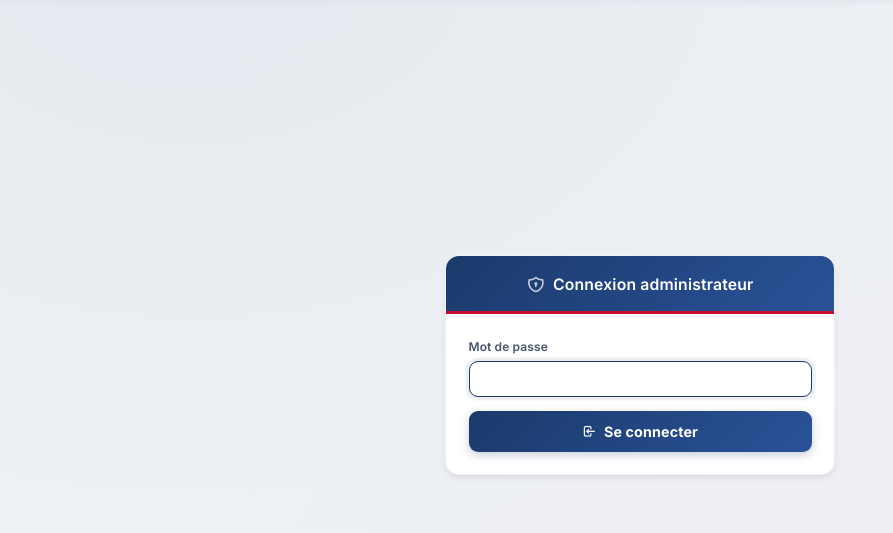
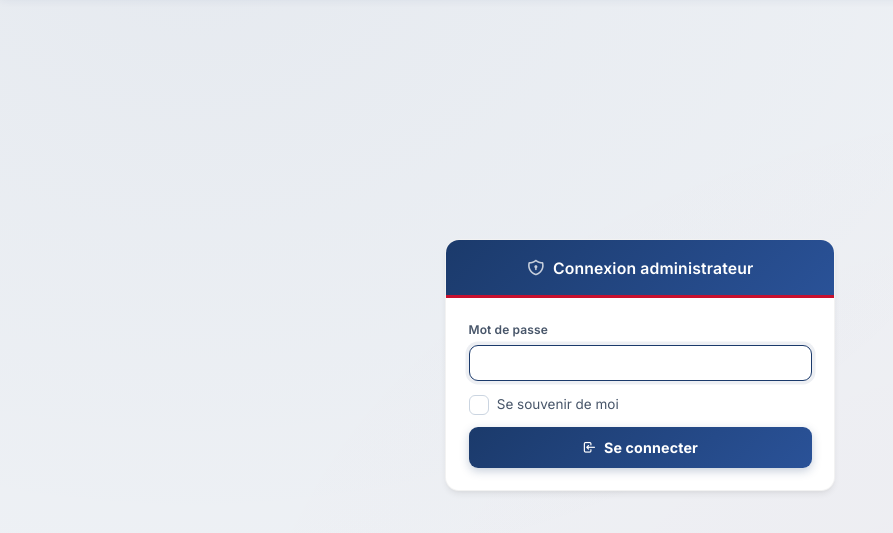
Before and after one commit to Arthur-91140/ALUPS-Mannequin, a Flask app: page /admin/login in a window 1280 px wide. Shown: the part 66-599 px from the top of the page, without its empty margins (0-893 px from the left). Run offline with Flask 3, Linux system fonts and the light colour scheme.

Commit message:
Connexion : case « Se souvenir de moi » (session persistante 30 j)
- Case à cocher stylée sur la page de connexion
- session.permanent activée quand cochée, sinon session expirant à la
  fermeture du navigateur
- PERMANENT_SESSION_LIFETIME = 30 jours
- Bump SW v5 (style.css modifié)

Co-Authored-By: Claude Opus 4.8 <noreply@anthropic.com>

```diff
--- a/app.py
+++ b/app.py
@@ -2,7 +2,7 @@ import os
 import uuid
 import base64
 import sqlite3
-from datetime import datetime
+from datetime import datetime, timedelta
 from functools import wraps
 from io import BytesIO
 
@@ -40,6 +40,9 @@ else:
     app.secret_key = os.urandom(32)
     with open(SECRET_KEY_FILE, 'wb') as f:
         f.write(app.secret_key)
+
+# Durée de la session « se souvenir de moi »
+app.config['PERMANENT_SESSION_LIFETIME'] = timedelta(days=30)
 
 MANNEQUIN_TYPES = ['Homme', 'Femme', 'Enfant', 'Nourrisson']
 DEFAULT_ADMIN_PASSWORD = 'ALUPSAdmin'
@@ -446,6 +449,8 @@ def admin_login():
 
         if valid:
             session['admin_logged_in'] = True
+            # Se souvenir de moi : session persistante (30 j) sinon expire à la fermeture
+            session.permanent = bool(request.form.get('remember'))
             return redirect(url_for('admin_dashboard'))
         else:
             flash('Mot de passe incorrect.', 'danger')
--- a/static/css/style.css
+++ b/static/css/style.css
@@ -1008,6 +1008,48 @@ tbody tr:last-child td { border-bottom: none; }
 
 .auth-box .btn-submit { margin-top: 0.75rem; }
 
+/* Case à cocher « se souvenir de moi » */
+.check {
+    display: flex;
+    align-items: center;
+    gap: 0.55rem;
+    margin-top: 0.9rem;
+    cursor: pointer;
+    font-size: 0.9rem;
+    color: var(--g600);
+    user-select: none;
+}
+.check input[type="checkbox"] {
+    appearance: none;
+    -webkit-appearance: none;
+    width: 20px;
+    height: 20px;
+    flex: 0 0 auto;
+    border: 1.5px solid var(--g300);
+    border-radius: var(--radius-xs);
+    background: #fff;
+    cursor: pointer;
+    position: relative;
+    transition: background 0.15s var(--ease), border-color 0.15s var(--ease);
+}
+.check input[type="checkbox"]:hover { border-color: var(--blue); }
+.check input[type="checkbox"]:checked {
+    background: var(--blue);
+    border-color: var(--blue);
+}
+.check input[type="checkbox"]:checked::after {
+    content: '';
+    position: absolute;
+    left: 6px;
+    top: 2px;
+    width: 5px;
+    height: 10px;
+    border: solid #fff;
+    border-width: 0 2px 2px 0;
+    transform: rotate(45deg);
+}
+.check input[type="checkbox"]:focus-visible { outline: 2px solid var(--blue); outline-offset: 2px; }
+
 /* ═══════════════════════════════════════════════════════
    ADMIN
    ═══════════════════════════════════════════════════════ */
--- a/templates/admin_login.html
+++ b/templates/admin_login.html
@@ -22,6 +22,10 @@
                     <label class="label">Mot de passe</label>
                     <input type="password" class="input" name="password" required autofocus>
                 </div>
+                <label class="check">
+                    <input type="checkbox" name="remember" value="1">
+                    <span>Se souvenir de moi</span>
+                </label>
                 <button type="submit" class="btn-submit"><i class="ti ti-login"></i> Se connecter</button>
             </form>
         </div>
--- a/templates/sw.js
+++ b/templates/sw.js
@@ -2,7 +2,7 @@
    Servi par Flask afin que les chemins respectent le sous-dossier de
    déploiement. Bump CACHE pour forcer la mise à jour du cache. */
 
-const CACHE = 'alups-v4';
+const CACHE = 'alups-v5';
 const OFFLINE_URL = '{{ url_for("offline") }}';
 const STATIC_PREFIX = '{{ url_for("static", filename="") }}';
 
```
